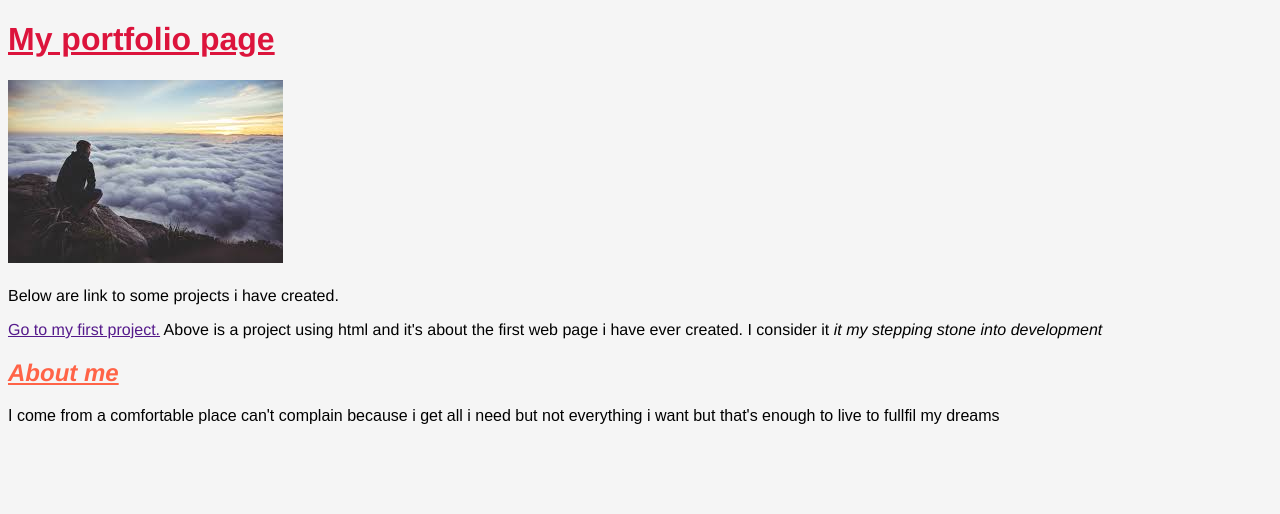
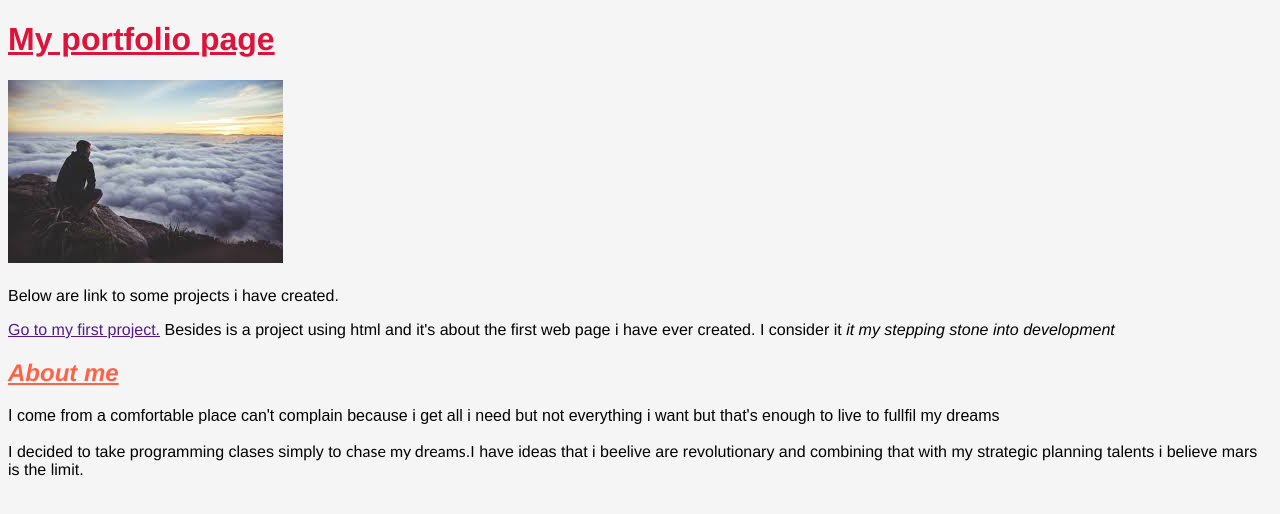
Before and after one commit to jessemutua/portfolio-page, a plain HTML site: page first-ip.html in a window 1280 px wide. Drawn offline with Linux system fonts and the light colour scheme.

Commit message:
Changed content in the body

```diff
--- a/first-ip.html
+++ b/first-ip.html
@@ -22,7 +22,8 @@
             <p>
                 <a href=""https://github.com/jessemutua/my-first-webpage.git>Go to my
                 first project.</a>
-                Above is a project using html and it's about the first web page i have ever created.
+
+                Besides is a project using html and it's about the first web page i have ever created.
                 I consider it <em>it my stepping stone into development</em>
 
                 <a href=""></a>
@@ -39,8 +40,13 @@
             </div>
             </p>
             <p>
+                I decided to take programming clases simply to <span style="font-family: 'Trebuchet MS', 'Lucida Sans Unicode', 'Lucida Grande', 'Lucida Sans', Arial, sans-serif;">
+                chase my dreams</span>.I have ideas that i beelive are revolutionary
+                and combining that with my strategic planning talents i believe
+                mars is the limit.
 
             </p>
+         </P>
 
 
 
```
